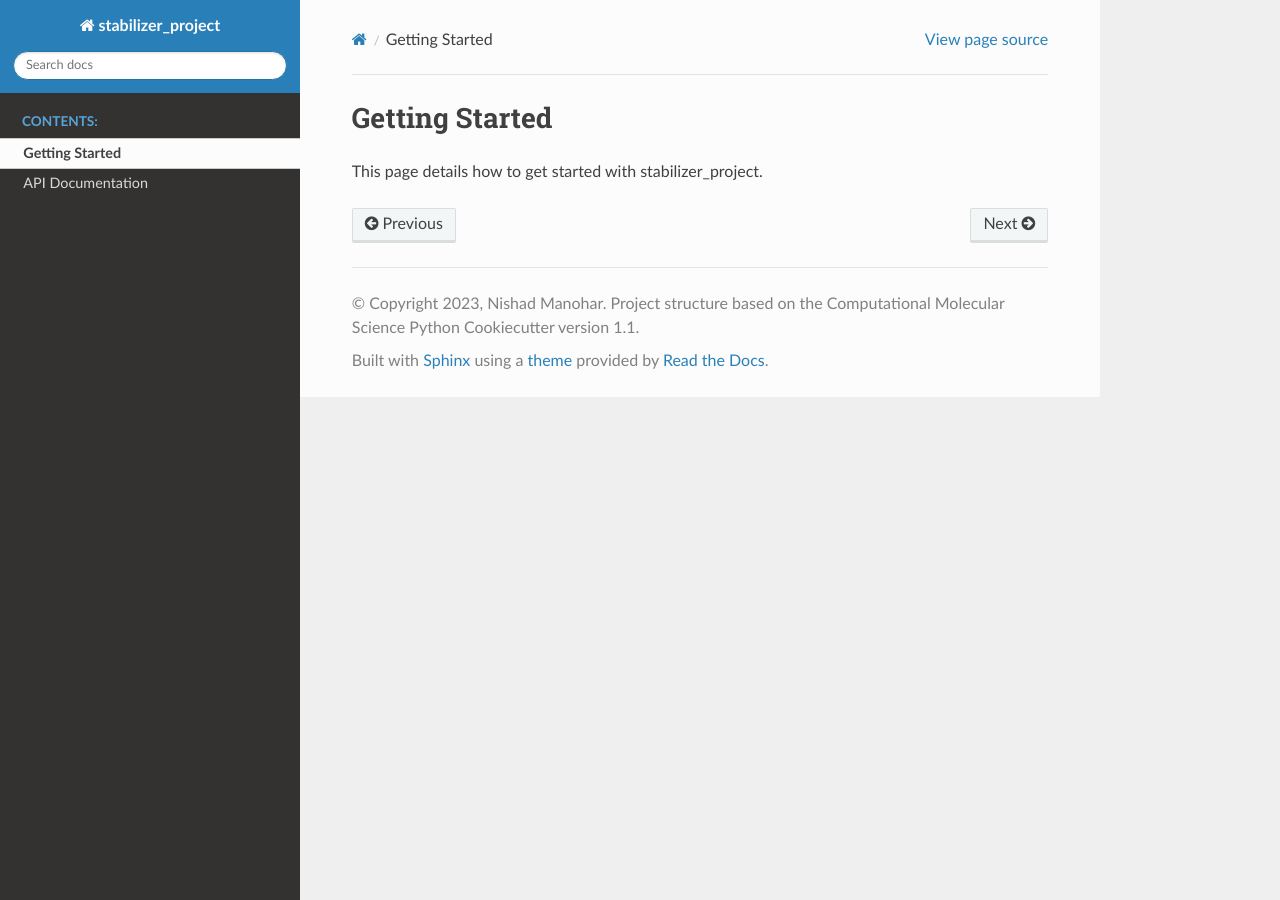
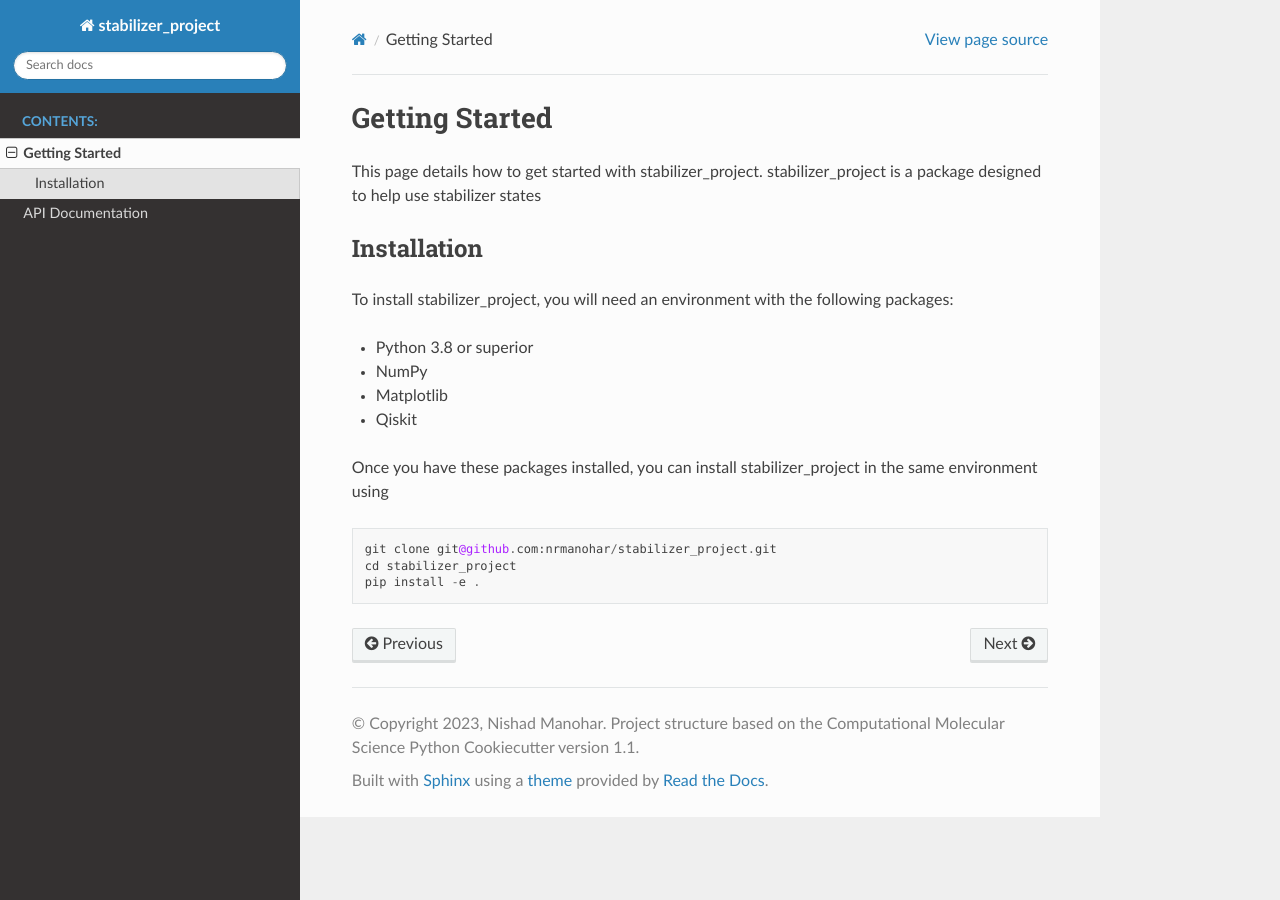
Before and after one commit to nrmanohar/stabilizer_project, a Sphinx documentation site: the page built from docs/getting_started.rst, in a window 1280 px wide. Built offline with Sphinx 7.4.7 and the Read the Docs theme 2.0.0, drawn with Linux system fonts in a browser that asks for light colours; pages that are not in the unit, such as notebooks, are missing from menus; the version number could not be read and is left out.

```diff
--- /dev/null
+++ b/docs/autosummary/stabilizer_project.canvas.rst
@@ -0,0 +1,6 @@
+stabilizer\_project.canvas
+==========================
+
+.. currentmodule:: stabilizer_project
+
+.. autofunction:: canvas
--- a/docs/getting_started.rst
+++ b/docs/getting_started.rst
@@ -1,4 +1,20 @@
 Getting Started
 ===============
 
-This page details how to get started with stabilizer_project.
+This page details how to get started with stabilizer_project. stabilizer_project is a package designed to help use stabilizer states
+
+Installation
+------------
+To install stabilizer_project, you will need an environment with the following packages:
+
+* Python 3.8 or superior
+* NumPy
+* Matplotlib
+* Qiskit
+
+Once you have these packages installed, you can install stabilizer_project in the same environment using
+::
+
+    git clone git@github.com:nrmanohar/stabilizer_project.git
+    cd stabilizer_project
+    pip install -e .
--- a/docs/index.rst
+++ b/docs/index.rst
@@ -6,12 +6,15 @@
 Welcome to stabilizer_project's documentation!
 =========================================================
 
+stabilizer_project is a Python package designed to utilize the advantages of stabilizer states to help automate computations using classical manipulations.
+
 .. toctree::
-   :maxdepth: 2
+   :maxdepth: 3
    :caption: Contents:
 
    getting_started
    api
+   about
 
 
 
```
Also changed, not shown: README.md (+3 -2 lines), 3 other files.
